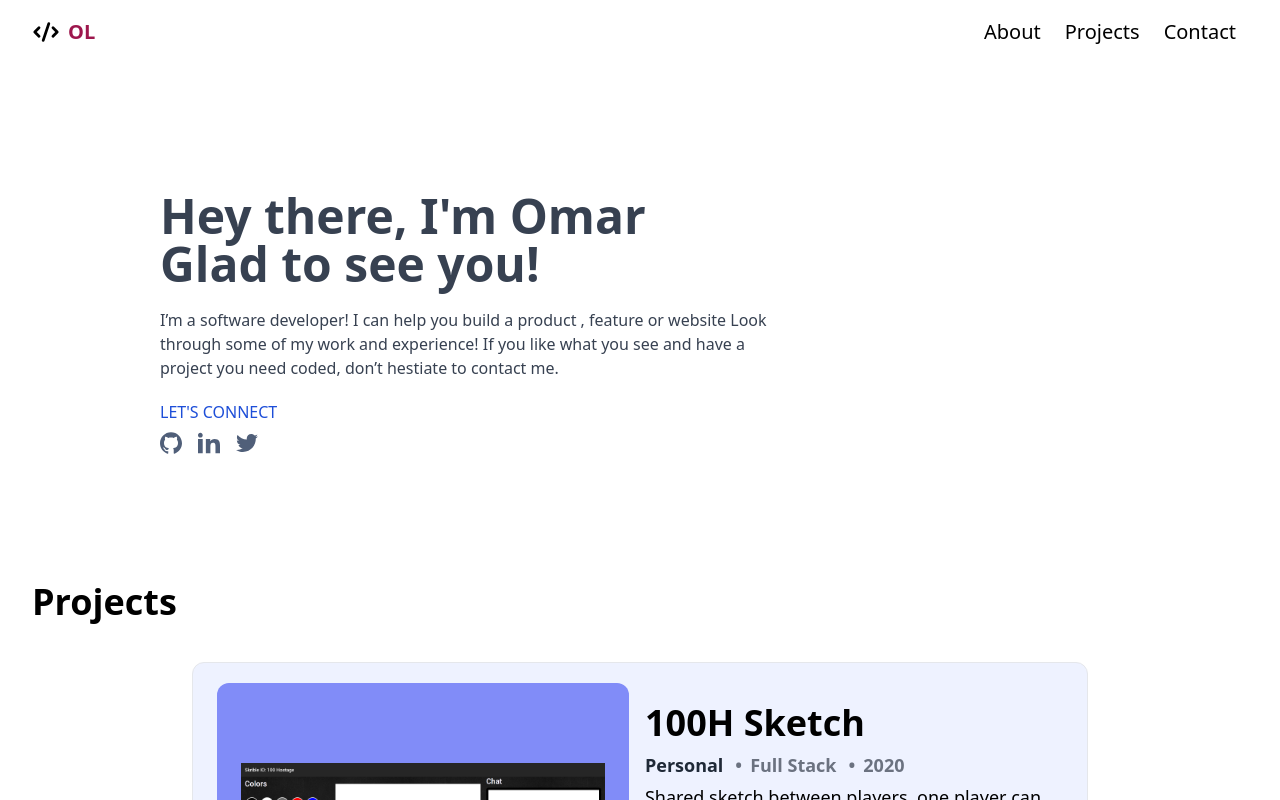
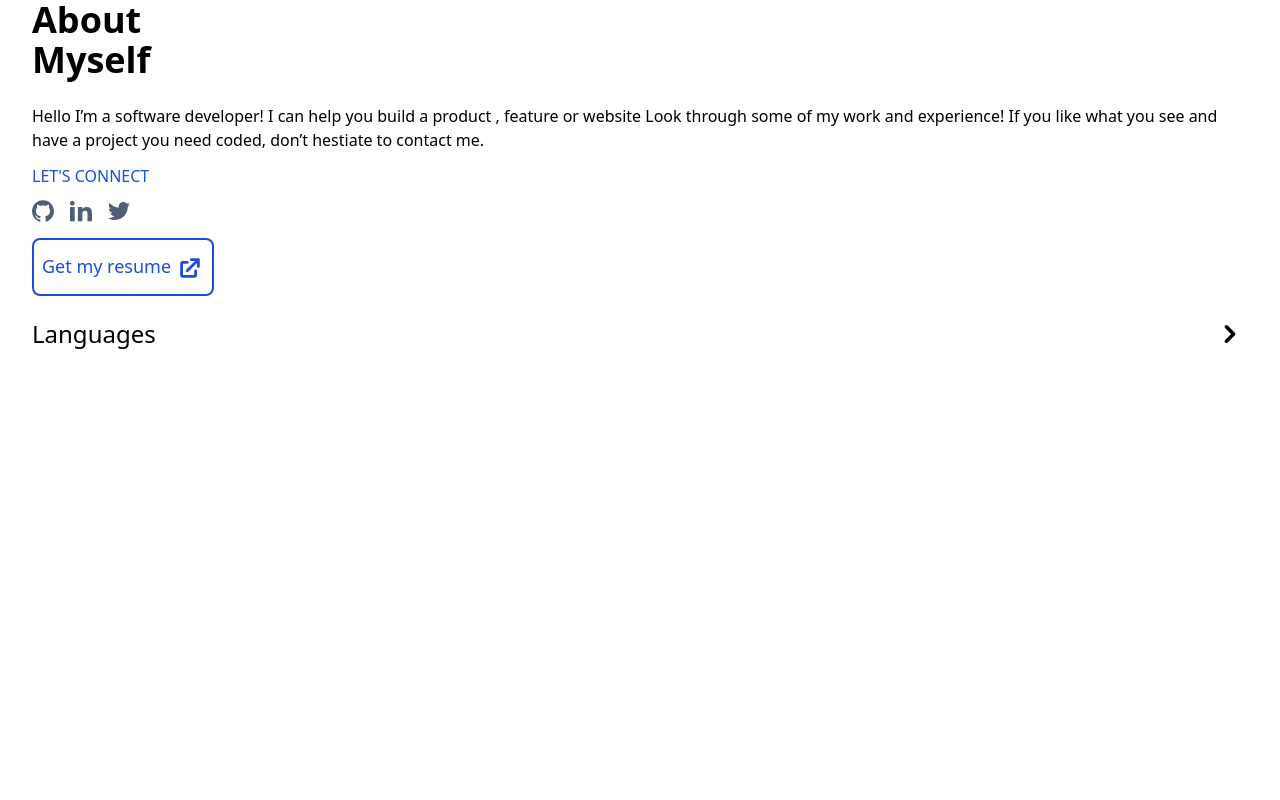
Before and after one commit to omar-labana/old-portfolio, a Vue app: page / in a window 1280 px wide. Shown: the top 800 px of the page. Built offline with nearby package versions, Linux system fonts and the light colour scheme.

Commit message:
Add simple disclosure for skills

```diff
--- a/src/App.vue
+++ b/src/App.vue
@@ -1,11 +1,13 @@
 <template>
-  <Header />
-  <Hero />
-  <Projects />
+  <!-- <Header /> -->
+  <!-- <Hero /> -->
+  <!-- <Projects /> -->
+  <About />
 </template>
 
 <script setup>
-import Header from "./components/Header.vue";
-import Hero from "./components/Hero.vue";
-import Projects from "./components/Projects.vue";
+// import Header from "./components/Header.vue";
+// import Hero from "./components/Hero.vue";
+// import Projects from "./components/Projects.vue";
+import About from "./components/About.vue";
 </script>
--- /dev/null
+++ b/src/components/About.vue
@@ -0,0 +1,132 @@
+<template>
+  <div class="max-w-7xl mx-auto px-2 sm:px-6 lg:px-8">
+    <div>
+      <h2 class="text-4xl font-bold">
+        About
+        <br />
+        Myself
+      </h2>
+      <p class="text-base mt-6">
+        Hello I’m a software developer! I can help you build a product , feature
+        or website Look through some of my work and experience! If you like what
+        you see and have a project you need coded, don’t hestiate to contact me.
+      </p>
+      <div class="font-medium text-blue-700 mt-3">LET'S CONNECT</div>
+      <ul class="flex my-2 mt-3">
+        <li class="mr-2">
+          <a href="https://github.com/omar-labana">
+            <svg
+              xmlns="http://www.w3.org/2000/svg"
+              width="22"
+              height="22"
+              fill="#505F79"
+              shape-rendering="geometricPrecision"
+              text-rendering="geometricPrecision"
+              image-rendering="optimizeQuality"
+              fill-rule="evenodd"
+              clip-rule="evenodd"
+              viewBox="0 0 640 640"
+            >
+              <path
+                d="M319.988 7.973C143.293 7.973 0 151.242 0 327.96c0 141.392 91.678 261.298 218.826 303.63 16.004 2.964 21.886-6.957 21.886-15.414 0-7.63-.319-32.835-.449-59.552-89.032 19.359-107.8-37.772-107.8-37.772-14.552-36.993-35.529-46.831-35.529-46.831-29.032-19.879 2.209-19.442 2.209-19.442 32.126 2.245 49.04 32.954 49.04 32.954 28.56 48.922 74.883 34.76 93.131 26.598 2.882-20.681 11.15-34.807 20.315-42.803-71.08-8.067-145.797-35.516-145.797-158.14 0-34.926 12.52-63.485 32.965-85.88-3.33-8.078-14.291-40.606 3.083-84.674 0 0 26.87-8.61 88.029 32.8 25.512-7.075 52.878-10.642 80.056-10.76 27.2.118 54.614 3.673 80.162 10.76 61.076-41.386 87.922-32.8 87.922-32.8 17.398 44.08 6.485 76.631 3.154 84.675 20.516 22.394 32.93 50.953 32.93 85.879 0 122.907-74.883 149.93-146.117 157.856 11.481 9.921 21.733 29.398 21.733 59.233 0 42.792-.366 77.28-.366 87.804 0 8.516 5.764 18.473 21.992 15.354 127.076-42.354 218.637-162.274 218.637-303.582 0-176.695-143.269-319.988-320-319.988l-.023.107z"
+              />
+            </svg>
+          </a>
+        </li>
+        <li class="mx-2">
+          <a href="https://www.linkedin.com/in/omar-labana/">
+            <svg
+              xmlns="http://www.w3.org/2000/svg"
+              width="22"
+              height="22"
+              fill="#505F79"
+              shape-rendering="geometricPrecision"
+              text-rendering="geometricPrecision"
+              image-rendering="optimizeQuality"
+              fill-rule="evenodd"
+              clip-rule="evenodd"
+              viewBox="0 0 640 640"
+            >
+              <path
+                d="M228.582 205.715h126.462v64.832h1.83c17.611-31.595 60.675-64.832 124.892-64.832C615.303 205.715 640 288.818 640 396.926v220.219H508.116V421.93c0-46.536-.969-106.442-68.576-106.442-68.67 0-79.194 50.658-79.194 103.052v198.605H228.581v-411.43zM137.152 91.43c0 37.855-30.721 68.576-68.576 68.576-37.855 0-68.587-30.721-68.587-68.576 0-37.855 30.732-68.576 68.587-68.576 37.855 0 68.576 30.721 68.576 68.576zM-.011 205.715h137.163v411.43H-.011v-411.43z"
+              />
+            </svg>
+          </a>
+        </li>
+        <li class="mx-2">
+          <a href="#">
+            <svg
+              xmlns="http://www.w3.org/2000/svg"
+              width="22"
+              height="22"
+              fill="#505F79"
+              shape-rendering="geometricPrecision"
+              text-rendering="geometricPrecision"
+              image-rendering="optimizeQuality"
+              fill-rule="evenodd"
+              clip-rule="evenodd"
+              viewBox="0 0 640 640"
+            >
+              <path
+                d="M640.012 121.513c-23.528 10.524-48.875 17.516-75.343 20.634 27.118-16.24 47.858-41.977 57.756-72.615-25.347 14.988-53.516 25.985-83.363 31.866-24-25.5-58.087-41.35-95.848-41.35-72.508 0-131.21 58.736-131.21 131.198 0 10.228 1.134 20.232 3.355 29.882-109.1-5.528-205.821-57.757-270.57-137.222a131.423 131.423 0 0 0-17.764 66c0 45.497 23.102 85.738 58.347 109.207-21.508-.638-41.74-6.638-59.505-16.359v1.642c0 63.627 45.225 116.718 105.32 128.718-11.008 2.988-22.63 4.642-34.606 4.642-8.48 0-16.654-.874-24.78-2.35 16.783 52.11 65.233 90.095 122.612 91.205-44.989 35.245-101.493 56.233-163.09 56.233-10.63 0-20.988-.65-31.334-1.89 58.229 37.359 127.206 58.997 201.31 58.997 241.42 0 373.552-200.069 373.552-373.54 0-5.764-.13-11.35-.366-16.996 25.642-18.343 47.87-41.493 65.469-67.844l.059-.059z"
+              />
+            </svg>
+          </a>
+        </li>
+      </ul>
+      <button
+        class="flex items-center text-lg font-medium text-blue-700 border-2 border-blue-700 px-2 py-3 rounded-lg mt-4"
+      >
+        <a
+          href="https://docs.google.com/document/d/1pSbK0xVTGFgg97idr5QQ1U4KzZ536T3fAAzhUSGJFHE/edit?usp=sharing"
+          >Get my resume
+          <ExternalLinkIcon class="w-7 h-7 inline" />
+        </a>
+      </button>
+    </div>
+
+    <!-- Disclosures -->
+    <div class="flex flex-col mt-5">
+      <Disclosure v-slot="{ open }">
+        <DisclosureButton class="flex items-center justify-between w-full">
+          <span class="text-2xl font-medium">Languages</span>
+          <ChevronRightIcon
+            :class="open ? 'transform rotate-90' : ''"
+            class="w-9 h-9"
+          />
+        </DisclosureButton>
+        <transition
+          enter-active-class="transition duration-100 ease-out"
+          enter-from-class="transform scale-95 opacity-0"
+          enter-to-class="transform scale-100 opacity-100"
+          leave-active-class="transition duration-75 ease-out"
+          leave-from-class="transform scale-100 opacity-100"
+          leave-to-class="transform scale-95 opacity-0"
+        >
+          <DisclosurePanel>
+            <ul>
+              <li>JavaScript</li>
+            </ul>
+          </DisclosurePanel>
+        </transition>
+      </Disclosure>
+    </div>
+  </div>
+</template>
+
+<script>
+import { ExternalLinkIcon, ChevronRightIcon } from "@heroicons/vue/solid";
+import { Disclosure, DisclosureButton, DisclosurePanel } from "@headlessui/vue";
+export default {
+  components: {
+    ExternalLinkIcon,
+    Disclosure,
+    DisclosureButton,
+    DisclosurePanel,
+    ChevronRightIcon,
+  },
+};
+</script>
+
+<style>
+</style>
```
